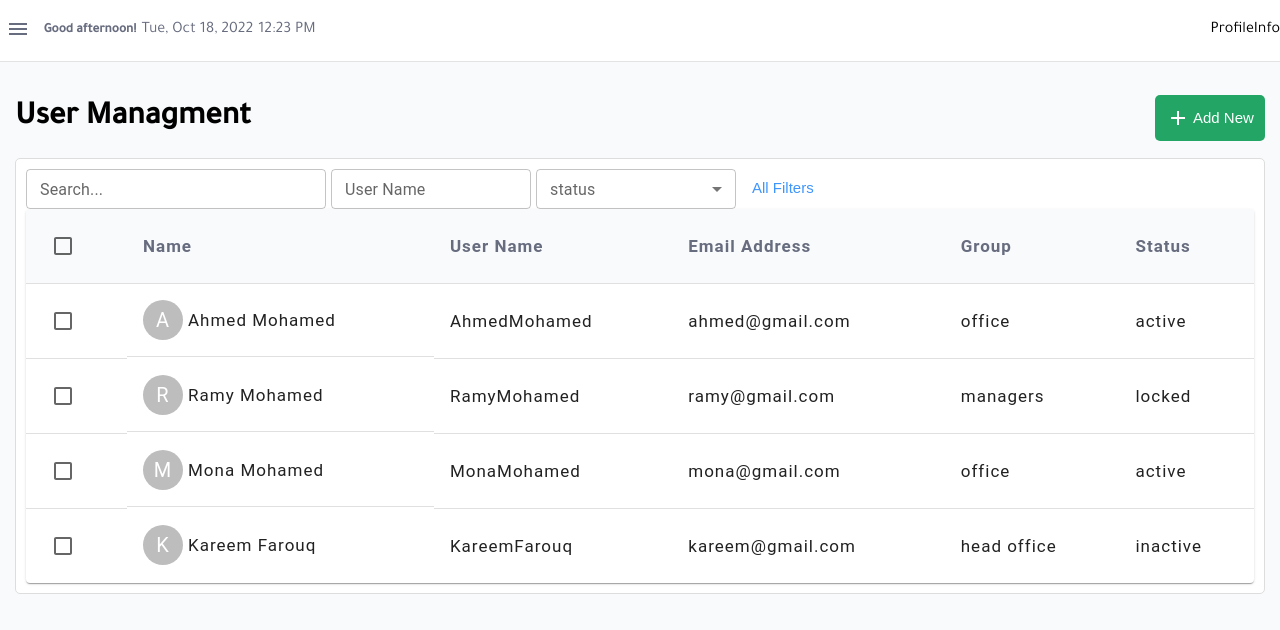
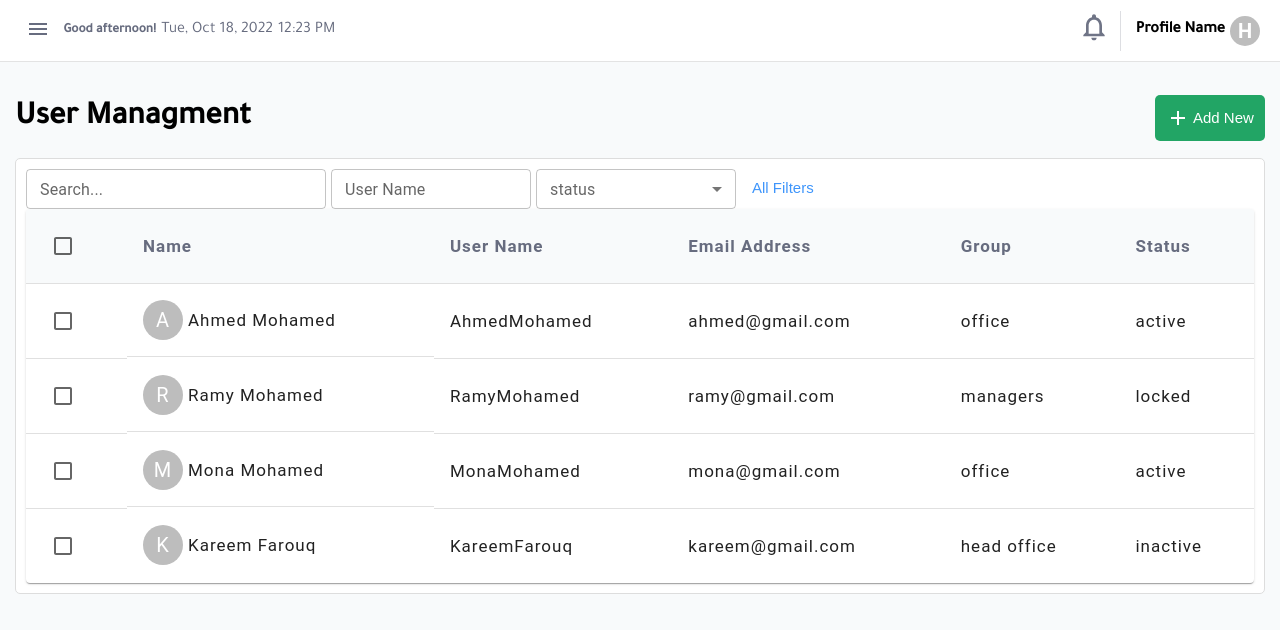
Before and after one commit to Hanan88/renosystems-task, a React (Create React App) app: page / in a window 1280 px wide. Shown: the top 630 px of the page. Built offline with nearby package versions, Linux system fonts and the light colour scheme.

Commit message:
Add: Profile Info

```diff
--- a/src/components/UI/Header.css
+++ b/src/components/UI/Header.css
@@ -4,6 +4,7 @@
   align-items: center;
   border-bottom: 1px #e3e3e3 solid;
   background: #fff;
+  padding: 0 20px;
 }
 .header__date {
   display: flex;
--- /dev/null
+++ b/src/components/UI/ProfileInfo.css
@@ -0,0 +1,19 @@
+.profile-info {
+  display: flex;
+  gap: 15px;
+}
+.profile-info__notificaitons {
+  color: #6f7486;
+  border-right: 1px solid #6f74863d;
+  padding: 0 10px;
+}
+.profile-info__notificaitons svg {
+  font-size: 2rem;
+}
+.profile-info__profile-name {
+  display: flex;
+  align-items: center;
+  gap: 5px;
+  font-size: 16px;
+  font-weight: 600;
+}
--- a/src/components/UI/ProfileInfo.js
+++ b/src/components/UI/ProfileInfo.js
@@ -1,9 +1,18 @@
-import React from 'react'
+import React from "react";
+import "./ProfileInfo.css";
+import Avatar from '@mui/material/Avatar';
+import NotificationsNoneIcon from '@mui/icons-material/NotificationsNone';
 
 const ProfileInfo = () => {
   return (
-    <div>ProfileInfo</div>
-  )
-}
+    <div className="profile-info">
+      <div className="profile-info__notificaitons">
+        <NotificationsNoneIcon />
+      </div>
+      <div className="profile-info__profile-name">Profile Name
+      <Avatar sx={{ width: 30, height: 30 }}>H</Avatar></div>
+    </div>
+  );
+};
 
-export default ProfileInfo
+export default ProfileInfo;
```
